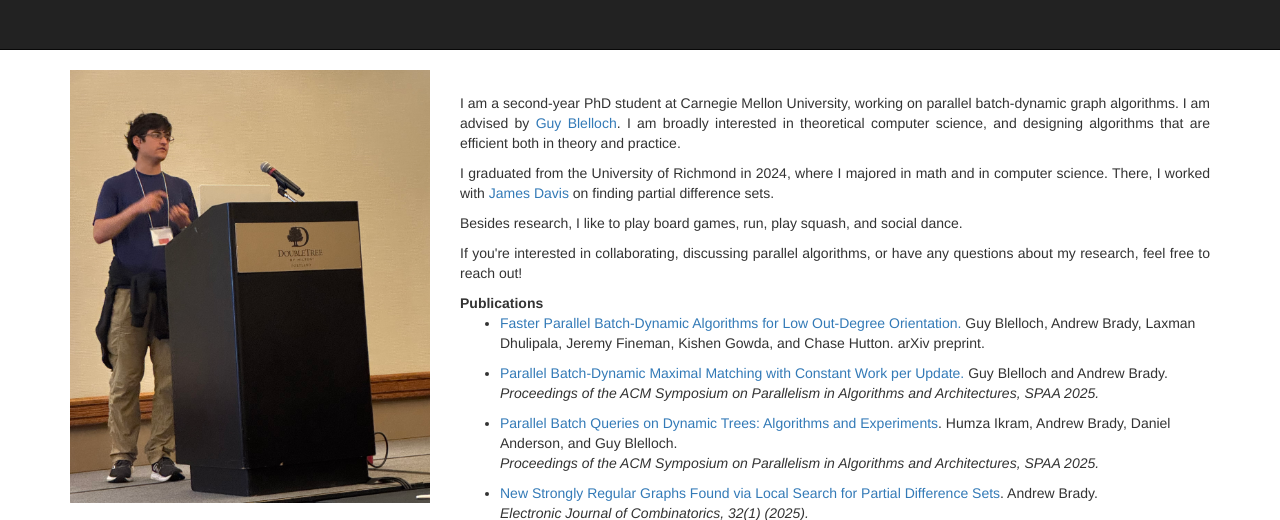
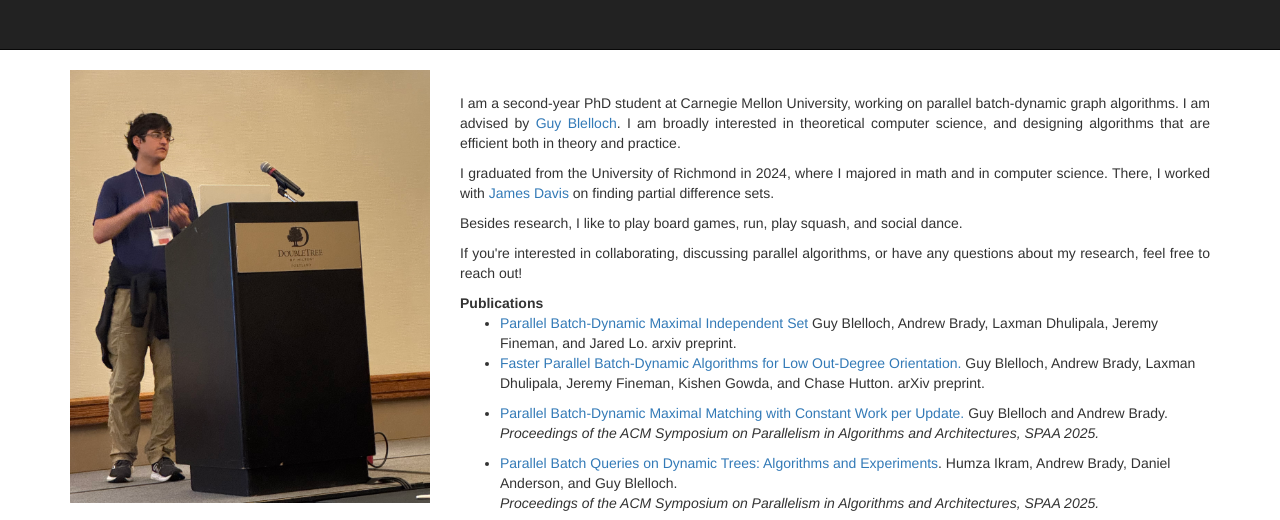
Before and after one commit to 42ABC/42ABC.github.io, a plain HTML site: page index.html in a window 1280 px wide. Shown: the top 520 px of the page. Drawn offline with nearby package versions, Linux system fonts and the light colour scheme.

Commit message:
mis paper

```diff
--- a/index.html
+++ b/index.html
@@ -87,6 +87,7 @@
 
 
                 <ul>
+                  <li class="paper"><a href="https://arxiv.org/abs/2604.07515"> Parallel Batch-Dynamic Maximal Independent Set</a> Guy Blelloch, Andrew Brady, Laxman Dhulipala, Jeremy Fineman, and Jared Lo. arxiv preprint. </li>
                   <li class="paper"> <a href="https://arxiv.org/abs/2602.17811"> Faster Parallel Batch-Dynamic Algorithms for Low Out-Degree Orientation.</a> Guy Blelloch, Andrew Brady, Laxman Dhulipala, Jeremy Fineman, Kishen Gowda, and Chase Hutton. arXiv preprint. </li> </ul>
                   <ul>
                 <li class="paper"><a href="https://dl.acm.org/doi/10.1145/3694906.3743313">Parallel Batch-Dynamic Maximal Matching with Constant Work per Update.</a> Guy Blelloch and Andrew Brady.<br> <i> Proceedings of the ACM Symposium on Parallelism in Algorithms and Architectures, SPAA 2025. </i> </li>
```
